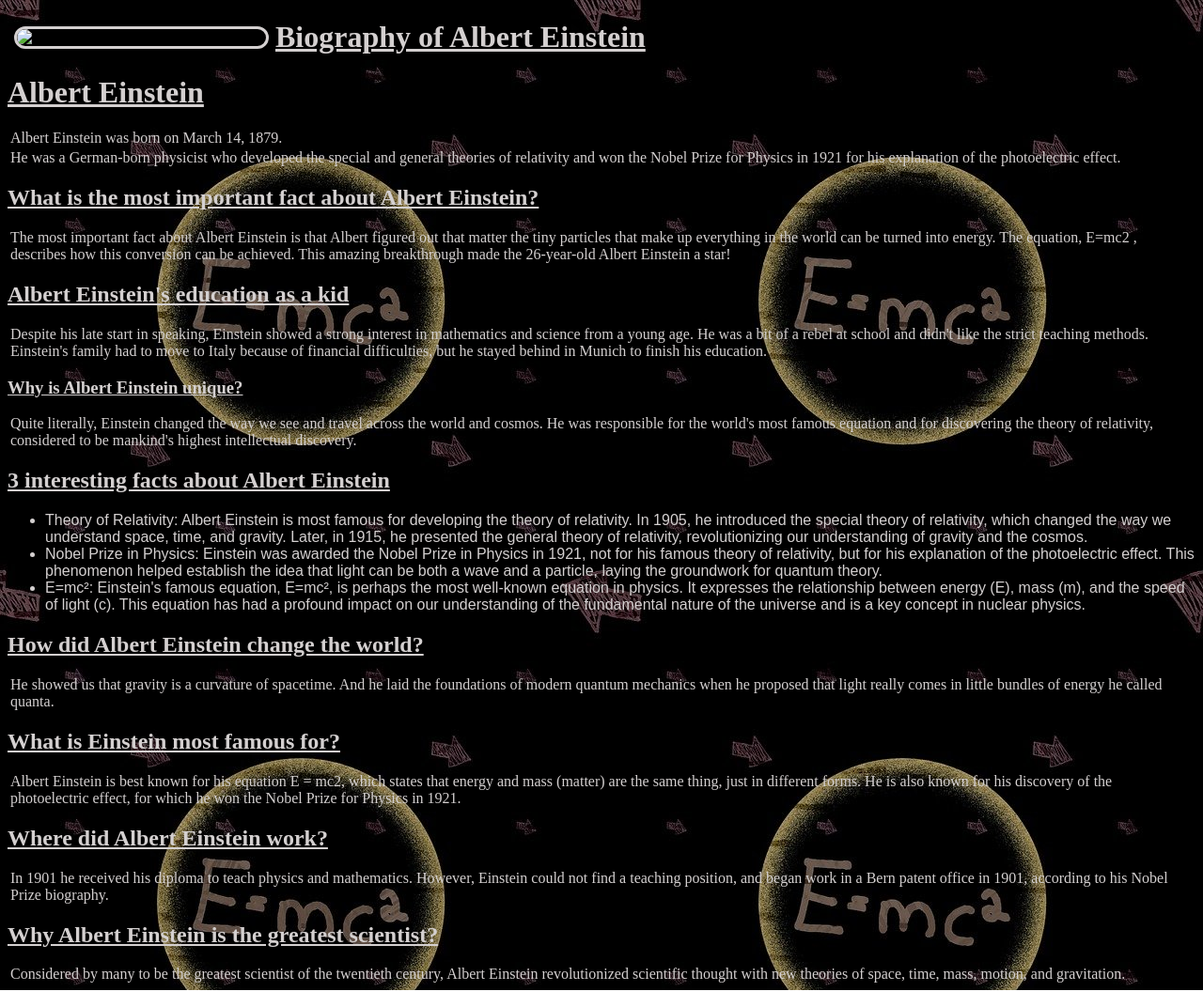
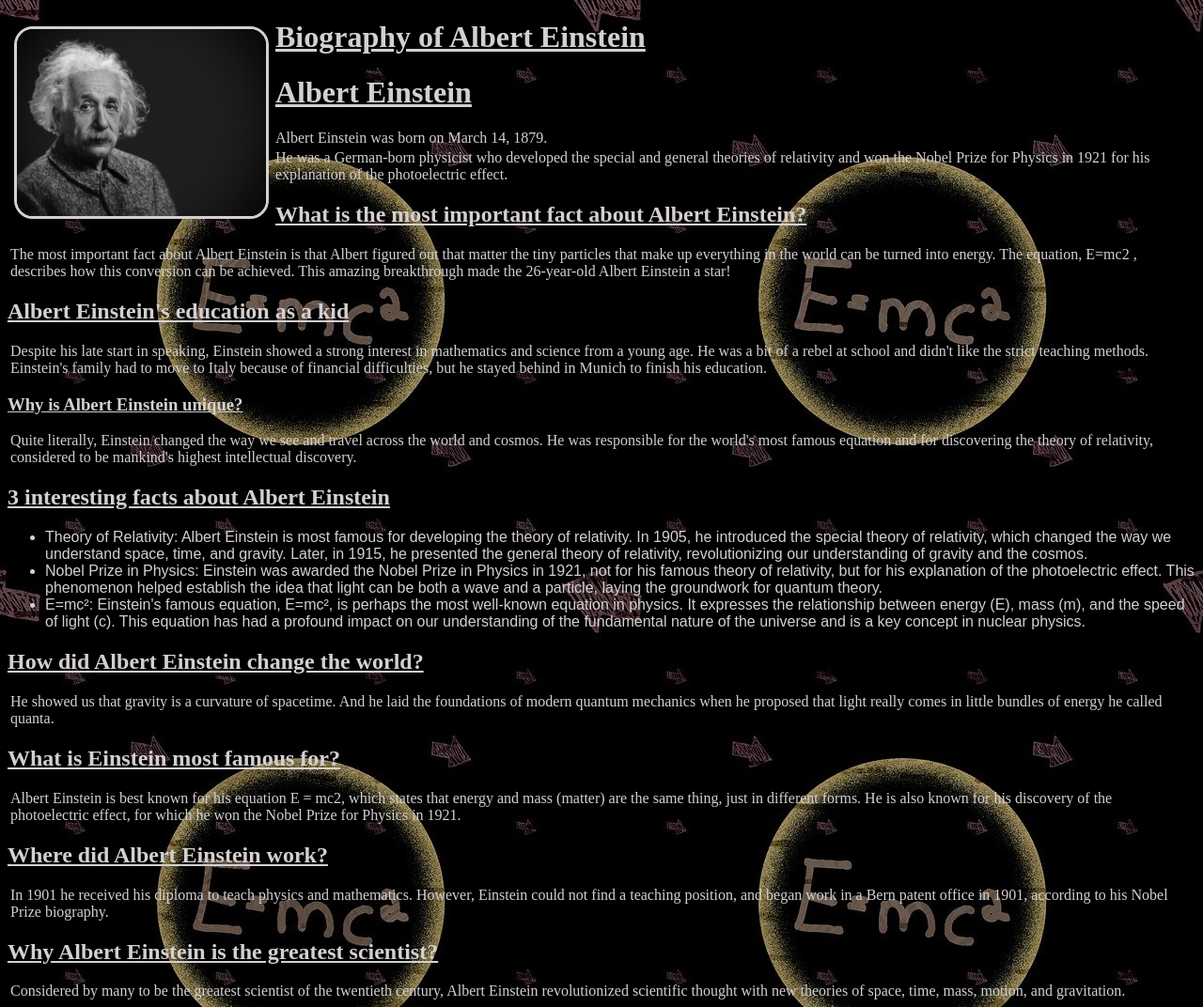
Before and after one commit to ayemanawasaf2011/ayeman2011, a plain HTML site: page index.html in a window 1280 px wide. Shown: the whole page at 94% size. Drawn offline with Linux system fonts and the light colour scheme; files whose address does not match are found by name.

Commit message:
Update index.html

```diff
--- a/index.html
+++ b/index.html
@@ -4,7 +4,7 @@
         <link rel="stylesheet" href="style.css">
     </head>
     <body>
-        <img src="file:///C:/Users/Rakib/Downloads/albert-einstein-1933340_1280(1).jpg" alt="Albert Einstein">
+        <img src="albert-einstein-1933340_1280.jpg" alt="Albert Einstein">
         <h1>Biography of Albert Einstein</h1>
      <h1>Albert Einstein</h1>
      <p>Albert Einstein was born on March 14, 1879.</p>
```
